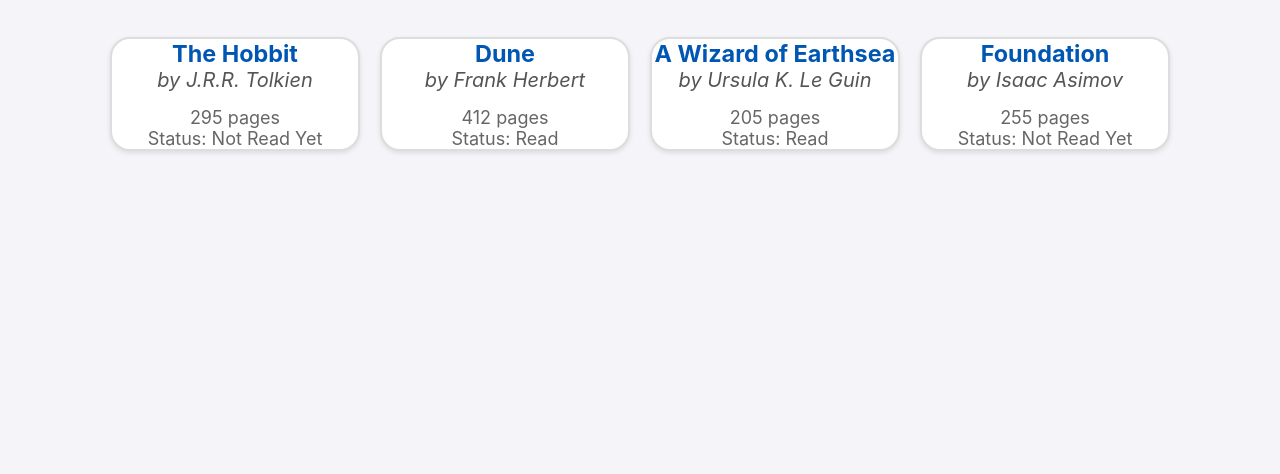
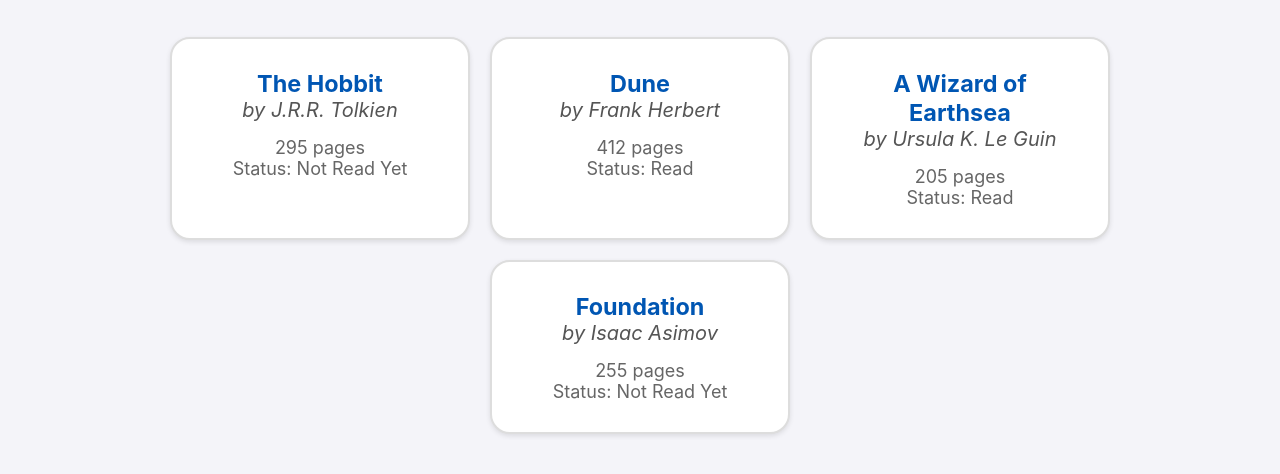
Before and after one commit to Saad05-dev/Library, a plain HTML site: page index.html in a window 1280 px wide. Shown: the part 72-546 px from the top of the page. Drawn offline with Linux system fonts and the light colour scheme.

Commit message:
Adding display function plus some HTML and CSS

```diff
--- a/style.css
+++ b/style.css
@@ -31,8 +31,9 @@ header
     border: 2px solid #ddd;
     border-radius: 20px;
     box-shadow: 0 2px 5px rgba(0,0,0,0.1);
-    width: 250px;
+    width: 300px;
     text-align: center;
+    padding: 30px;
 }
 .book-card h3
 {
```
